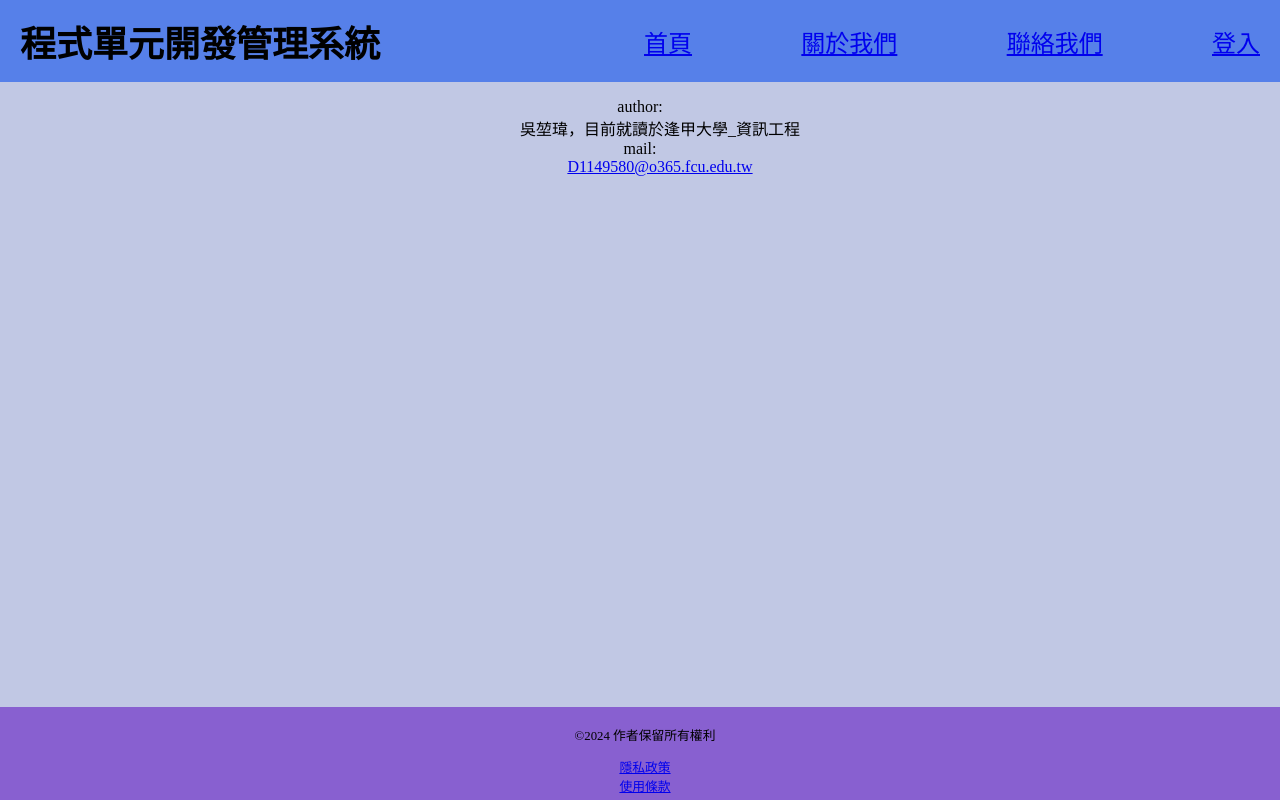
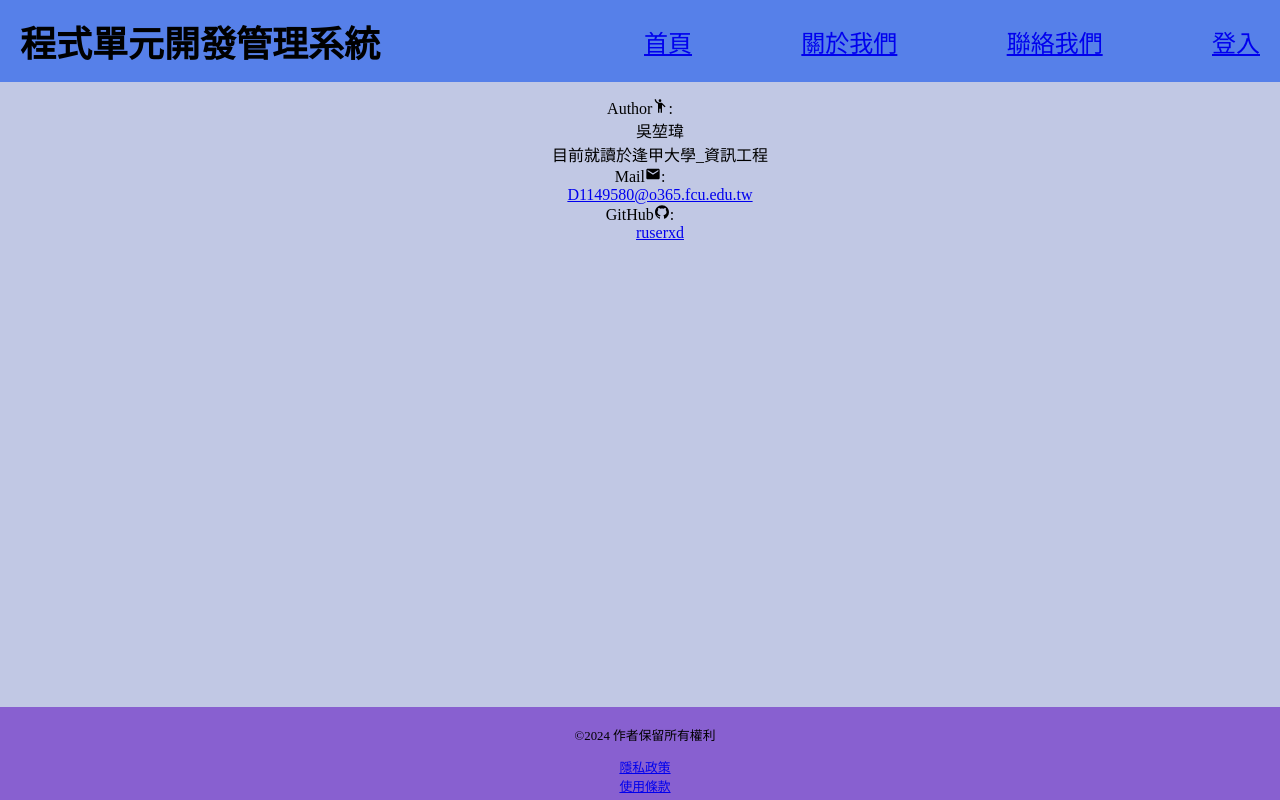
Before and after one commit to ruserxd/CodeManageSystem_ForNSTCproject, a React (Create React App) app in the folder frontend/: page /Contact in a window 1280 px wide. Built offline with nearby package versions, Linux system fonts and the light colour scheme.

Commit message:
- frontend   - add icon from react-icon   - add Collapsible for each method

```diff
--- a/frontend/package.json
+++ b/frontend/package.json
@@ -14,8 +14,10 @@
     "postcss": "^8.4.41",
     "prop-types": "^15.8.1",
     "react": "^18.3.1",
+    "react-collapsible": "^2.10.0",
     "react-cookie": "^7.2.0",
     "react-dom": "^18.3.1",
+    "react-icons": "^5.3.0",
     "react-router-dom": "^6.26.1",
     "react-scripts": "^5.0.1",
     "react-syntax-highlighter": "^15.5.0",
--- a/frontend/src/components/Basic/Contact.jsx
+++ b/frontend/src/components/Basic/Contact.jsx
@@ -1,14 +1,32 @@
+import { AiFillGithub } from "react-icons/ai";
+import { MdEmail, MdEmojiPeople } from "react-icons/md";
+
 function Contact() {
   return (
     <div>
       <dl>
-        <dt>author:</dt>
+        <dt>
+          Author
+          <MdEmojiPeople />:
+        </dt>
         <dd>
-          吳堃瑋，目前就讀於逢甲大學_資訊工程
+          吳堃瑋
+          <br />
+          目前就讀於逢甲大學_資訊工程
         </dd>
-        <dt>mail:</dt>
+        <dt>
+          Mail
+          <MdEmail />:
+        </dt>
         <dd>
           <a href="mailto:D1149580@o365.fcu.edu.tw">D1149580@o365.fcu.edu.tw</a>
+        </dd>
+        <dt>
+          GitHub
+          <AiFillGithub />:
+        </dt>
+        <dd>
+          <a href="https://github.com/ruserxd">ruserxd</a>
         </dd>
       </dl>
     </div>
--- a/frontend/src/components/diff/HighlightedCode.jsx
+++ b/frontend/src/components/diff/HighlightedCode.jsx
@@ -1,8 +1,8 @@
 import { Prism as SyntaxHighlighter } from "react-syntax-highlighter";
-import { vs } from "react-syntax-highlighter/dist/esm/styles/prism";
+import { dracula } from "react-syntax-highlighter/dist/esm/styles/prism";
 
 const HighlightedCode = ({ language, codeString }) => (
-  <SyntaxHighlighter language={language} style={vs}>
+  <SyntaxHighlighter language={language} style={dracula}>
     {codeString}
   </SyntaxHighlighter>
 );
--- a/frontend/src/components/diff/ShowMethodDiff.jsx
+++ b/frontend/src/components/diff/ShowMethodDiff.jsx
@@ -2,6 +2,7 @@ import { useEffect, useState } from "react";
 import { useParams } from "react-router-dom";
 import api from "../../api/axiosConfig";
 import HighlightedCode from "./HighlightedCode";
+import Collapsible from "react-collapsible";
 
 function ShowMethodDiff() {
   const { "*": urlParam } = useParams();
@@ -37,32 +38,32 @@ function ShowMethodDiff() {
 
   return (
     <div>
-      <h1>{projectName} 的方法差異資訊 </h1>
+      <h2>{projectName} 的方法差異資訊 </h2>
       {data &&
         data.map((item) => (
           <div key={item.filePath}>
-            <h2>檔案名稱: {item.fileName}</h2>
-            <h2>檔案路徑: {item.filePath}</h2>
-            <h2>方法:</h2>
+            <h3>檔案名稱: {item.fileName}</h3>
+            <h3>檔案路徑: {item.filePath}</h3>
+            <h3>方法:</h3>
             {item.methods &&
               item.methods.map((method, Index) => (
-                <div key={Index}>
-                  <h2>方法 {method.methodName}</h2>
+                <Collapsible key={Index} trigger={method.methodName}>
                   {method.diffInfoList &&
-                    method.diffInfoList.map((diff, Index) => (
-                      <div key={Index}>
+                    method.diffInfoList.map((diff, diffIndex) => (
+                      <div key={diffIndex} className="diffINFO">
+                        <h4>Number: {diffIndex}</h4>
                         <h4>Author: {diff.author}</h4>
                         <h4>AuthorEmail: {diff.authorEmail}</h4>
                         <h4>CommitMessage: {diff.commitMessage}</h4>
-                        <h4>AuthorEmail: {diff.authorEmail}</h4>
                         <h4>CommitTime: {diff.commitTime}</h4>
                         <HighlightedCode
                           language="diff"
                           codeString={diff.diffCode}
+                          className="diffCode"
                         />
                       </div>
                     ))}
-                </div>
+                </Collapsible>
               ))}
           </div>
         ))}
--- a/frontend/src/styles/login.css
+++ b/frontend/src/styles/login.css
@@ -8,7 +8,7 @@
     box-shadow: 0 0 70px rgba(0, 0, 0, 0.1);
 }
 
-#user_Account, #user_password, h3, #sign_name, #sign_email, #sign_account, #sign_password, span {
+#user_Account, #user_password, #sign_name, #sign_email, #sign_account, #sign_password, span {
     width: 200px;
     height: 20px;
     margin: 10px;
--- a/frontend/src/styles/style.css
+++ b/frontend/src/styles/style.css
@@ -37,6 +37,11 @@ body {
   text-align: center;
   flex: 1;
 }
+
+ul li {
+  list-style-type: none;
+}
+
 /* 確保等距離 */
 .navigation {
   display: flex;
@@ -46,7 +51,8 @@ body {
 
 .navigation ul {
   justify-content: space-between;
-  width: 70%; /* 調整距離寬度 */
+  width: 70%;
+  /* 調整距離寬度 */
   display: flex;
   list-style-type: none;
   margin: 0;
```
Also changed, not shown: 1 other file (tests, documents, lock files or other folders).
